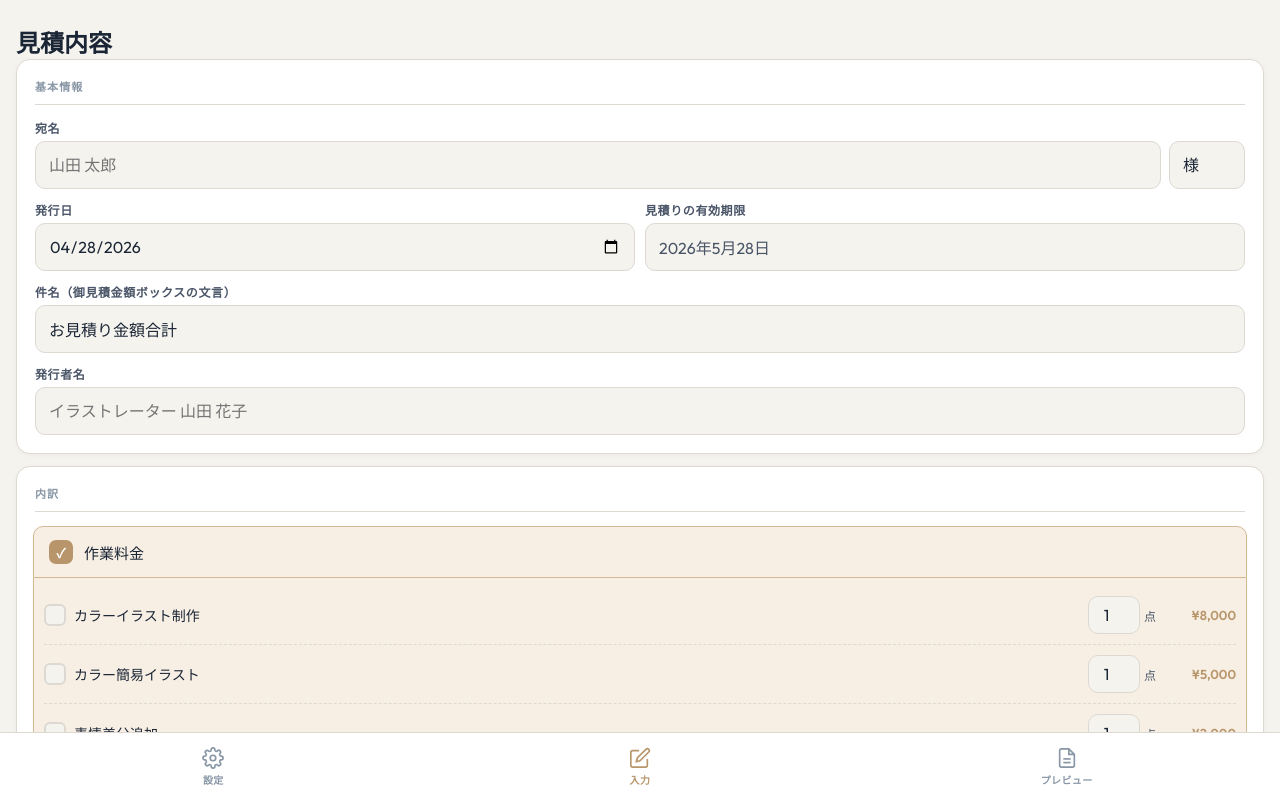
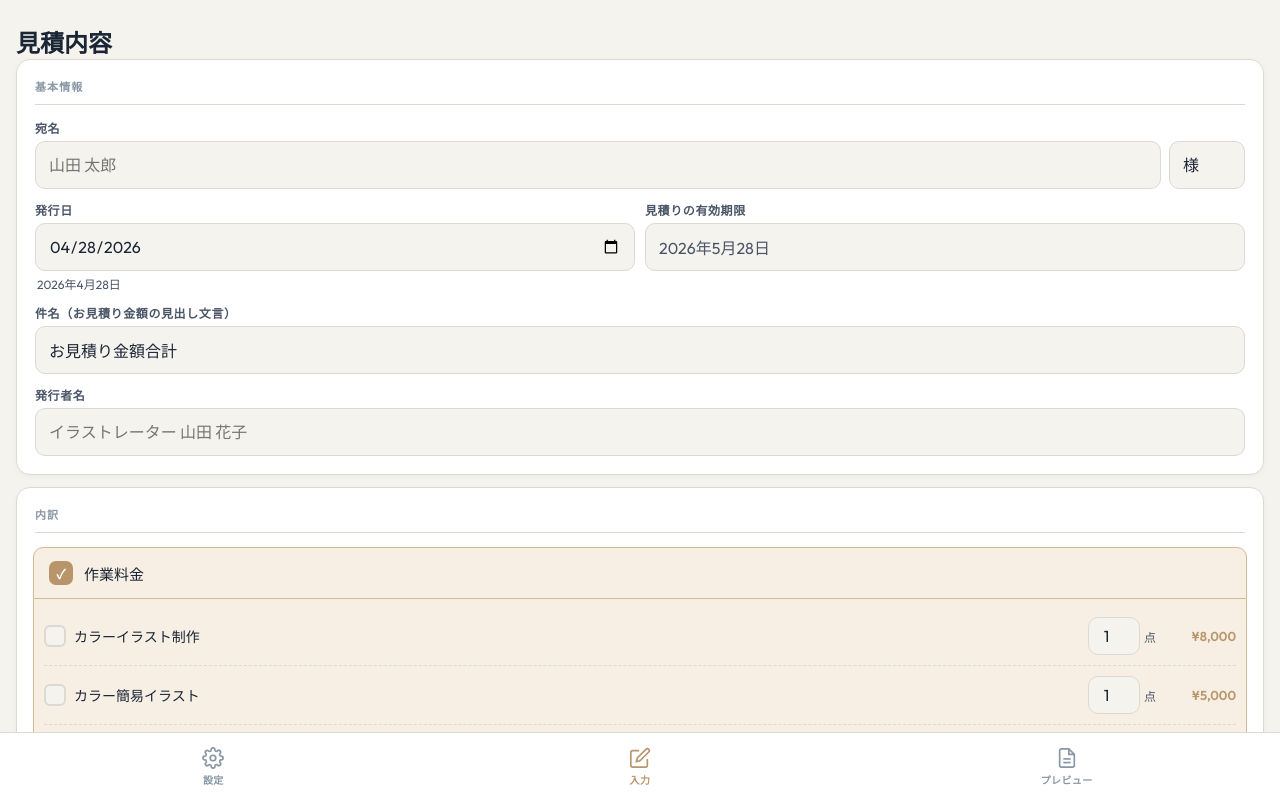
Before and after one commit to kyono-nachi/omitsumori_tsuku-ru, a plain HTML site: page index.html in a window 1280 px wide. Drawn offline with nearby package versions, Linux system fonts and the light colour scheme.

Commit message:
Add files via upload

```diff
--- a/index.html
+++ b/index.html
@@ -317,6 +317,7 @@ input[readonly]:focus{border-color:var(--border);background:var(--bg)}
   <div class="field">
     <label class="fl">発行日</label>
     <input type="date" id="i-date">
+    <span id="i-date-fmt" style="display:block;font-size:12px;color:var(--ink-mid);margin-top:4px;padding-left:2px"></span>
   </div>
   <div class="field">
     <label class="fl">見積りの有効期限</label>
@@ -324,7 +325,7 @@ input[readonly]:focus{border-color:var(--border);background:var(--bg)}
   </div>
 </div>
 <div class="field">
-  <label class="fl">件名（御見積金額ボックスの文言）</label>
+  <label class="fl">件名（お見積り金額の見出し文言）</label>
   <input type="text" id="i-subject" value="お見積り金額合計">
 </div>
 <div class="field">
@@ -422,7 +423,7 @@ input[readonly]:focus{border-color:var(--border);background:var(--bg)}
 </div>
 
 <div class="card" style="margin-top:12px">
-<div class="ct">注意書き（御見積金額の下に表示）</div>
+<div class="ct">注意書き（お見積り金額の下に表示）</div>
 <textarea id="i-notes">※振り込み手数料などは含まれていません。</textarea>
 </div>
 <div class="card">
@@ -670,7 +671,10 @@ function updateTotals(){
   updatePreviewBtn();
 }
 function updateExpiry(){
-  $('i-expiry').value=($('i-date').value)?fmt(addDays($('i-date').value,S.validityDays)):'—';
+  const dt=$('i-date').value;
+  $('i-expiry').value=dt?fmt(addDays(dt,S.validityDays)):'—';
+  const fmtEl=$('i-date-fmt');
+  if(fmtEl) fmtEl.textContent=dt?fmt(dt):'';
 }
 function toggleIb(id,show){
   $(id).classList.toggle('open',show);
```
